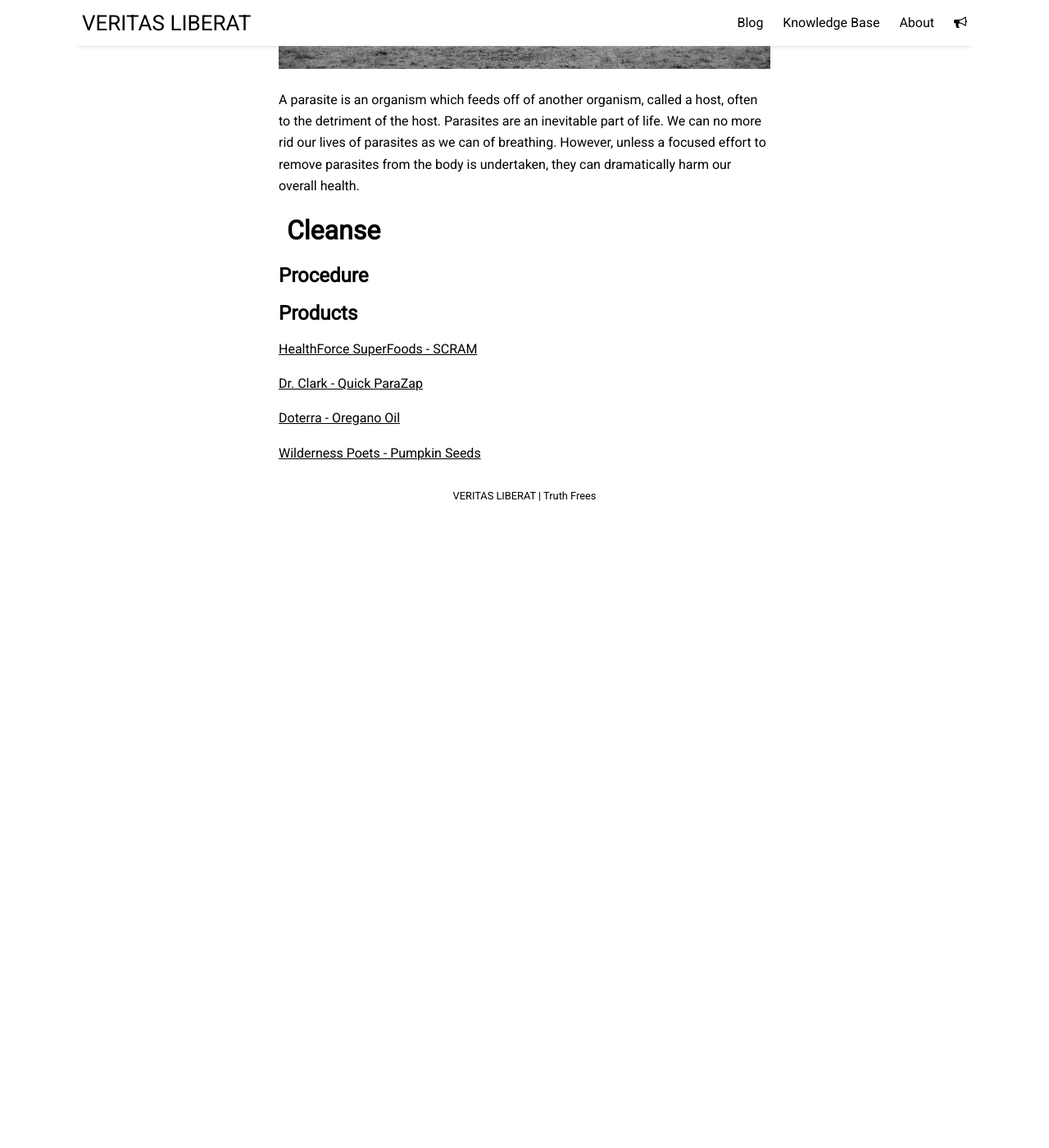
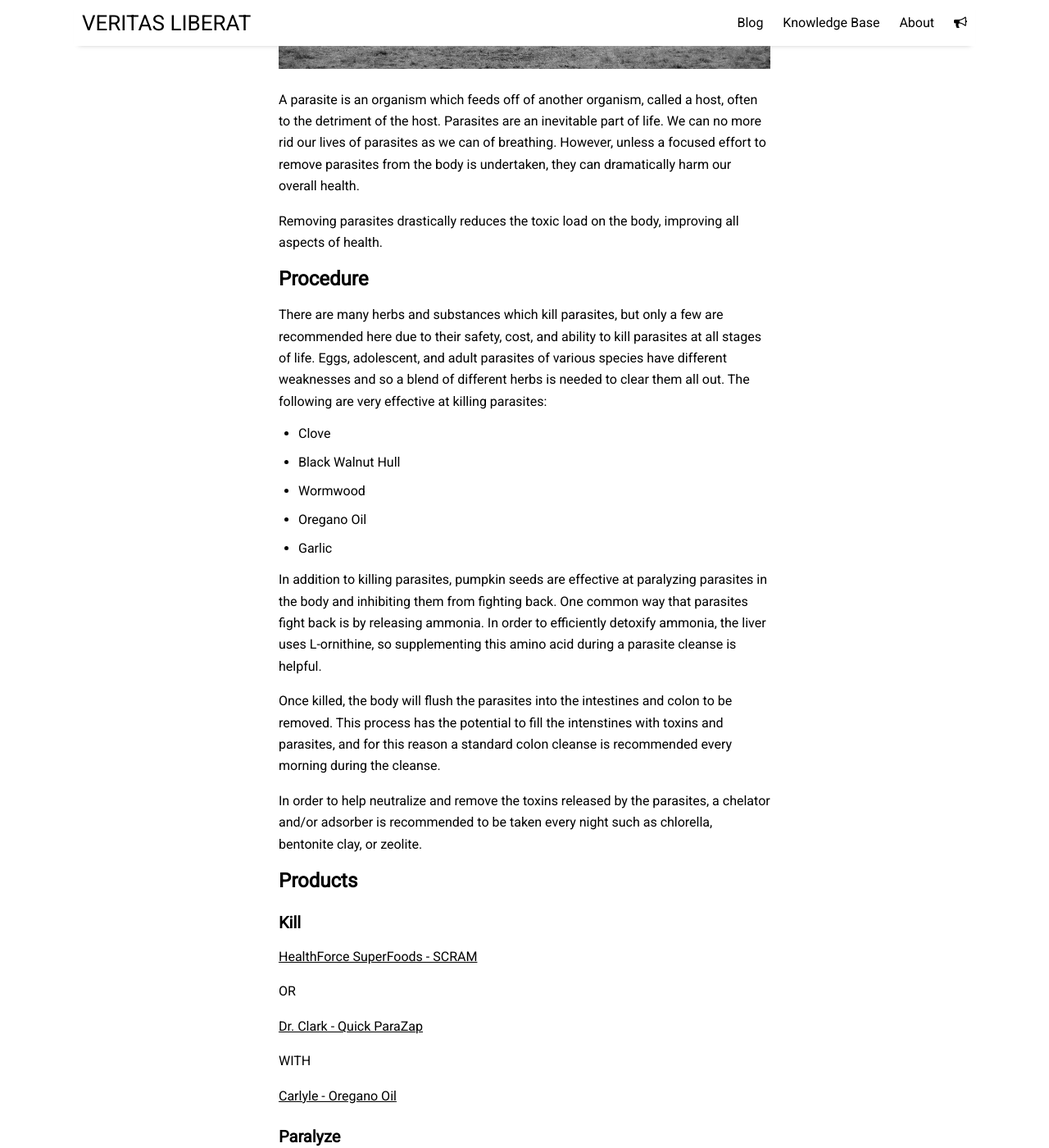
Before and after one commit to VeritasLiberat/VeritasLiberat.github.io, a Jekyll site: the page built from knowledge_base/Cleanse/4. Parasite/parasite.md, in a window 1280 px wide and 1400 px high, scrolled down 419 px. Shown: the whole window at 82% size. Built offline with Jekyll 4.4.1, drawn with Linux system fonts in a browser that asks for light colours; nearby versions of some CDN libraries; before the commit the page ends 1057 px from its top, so only the background shows below that; some of the changed text lies outside the part shown.

Commit message:
add more detail to parasite

```diff
--- a/knowledge_base/Cleanse/4. Parasite/parasite.md
+++ b/knowledge_base/Cleanse/4. Parasite/parasite.md
@@ -6,17 +6,43 @@ image: parasite.jpg
 
 A parasite is an organism which feeds off of another organism, called a host, often to the detriment of the host. Parasites are an inevitable part of life. We can no more rid our lives of parasites as we can of breathing. However, unless a focused effort to remove parasites from the body is undertaken, they can dramatically harm our overall health.
 
-
-# Cleanse
+Removing parasites drastically reduces the toxic load on the body, improving all aspects of health.
 
 ## Procedure
+There are many herbs and substances which kill parasites, but only a few are recommended here due to their safety, cost, and ability to kill parasites at all stages of life. Eggs, adolescent, and adult parasites of various species have different weaknesses and so a blend of different herbs is needed to clear them all out. The following are very effective at killing parasites:
+
+- Clove
+- Black Walnut Hull
+- Wormwood
+- Oregano Oil
+- Garlic
+
+In addition to killing parasites, pumpkin seeds are effective at paralyzing parasites in the body and inhibiting them from fighting back. One common way that parasites fight back is by releasing ammonia. In order to efficiently detoxify ammonia, the liver uses L-ornithine, so supplementing this amino acid during a parasite cleanse is helpful.
+
+Once killed, the body will flush the parasites into the intestines and colon to be removed. This process has the potential to fill the intenstines with toxins and parasites, and for this reason a standard colon cleanse is recommended every morning during the cleanse.
+
+In order to help neutralize and remove the toxins released by the parasites, a chelator and/or adsorber is recommended to be taken every night such as chlorella, bentonite clay, or zeolite.
 
 ## Products
 
+### Kill
 [HealthForce SuperFoods - SCRAM](https://healthforcesuperfoods.com/product/scram/)
+
+OR
 
 [Dr. Clark - Quick ParaZap](https://drclarkstore.com/collections/dr-hulda-clark-parasite-cleanse/products/quick-parazap-cleanse-520-mg-135-capsules)
 
-[Doterra - Oregano Oil](https://www.doterra.com/US/en/p/oregano-oil)
+WITH
 
+[Carlyle - Oregano Oil](https://carlylenutritionals.com/products/oregano-oil-4000-mg-softgels-150-count?_pos=1&_sid=c0f407b41&_ss=r)
+
+### Paralyze
 [Wilderness Poets - Pumpkin Seeds](https://wildernesspoets.com/products/oregon-pumpkin-seeds)
+
+### Remove Toxins
+
+[Ornithine](https://drclarkstore.com/products/ornithine-500-mg-100-capsules/)
+
+Use any product(s) from the [Heavy Metal Cleanse](/knowledge_base/Cleanse/7.%20Heavy%20Metal/heavy_metal.html) to help adsorb and chelate toxins released by the parasites. Take these at night before bed.
+
+Use the product(s) from the [Colon Cleanse](/knowledge_base/Cleanse/2.%20Colon/colon.html) to clear out the intenstines of all parasites, which will accumulate over the course of the cleanse.
```
Also changed, not shown: knowledge_base/Cleanse/3. Kidney/kidney.md (+4 -4 lines), knowledge_base/Cleanse/5. Oxidizer/oxidizer.md (+0 -2 lines), knowledge_base/Cleanse/7. Heavy Metal/heavy_metal.md (+0 -2 lines).
